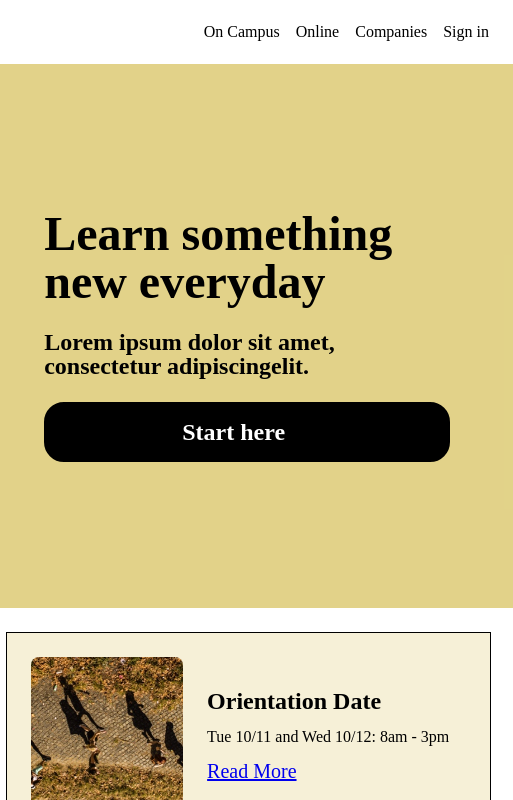
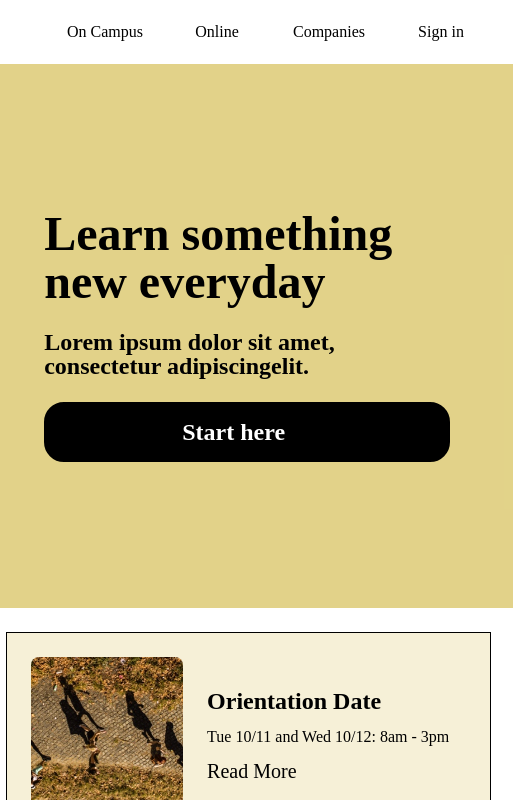
Before and after one commit to aboseman1/capstone, a plain HTML site: page index.html in a window 1280 px wide. Shown: the top 800 px of the page, 767-1280 px from the left. Drawn offline with Linux system fonts and the light colour scheme.

Commit message:
update commit

```diff
--- a/index.html
+++ b/index.html
@@ -16,10 +16,10 @@
         </div>
         <nav class="desktop">
           <ul>
-            <li>On Campus</li>
-            <li>Online</li>
-            <li>Companies</li>
-            <li>Sign in</li>
+            <li><a href="#">On Campus</a></li>
+            <li><a href="#">Online</a></li>
+            <li><a href="#">Companies</a></li>
+            <li><a href="#">Sign in</a></li>
           </ul>
         </nav>
 
--- a/resources/css/style.css
+++ b/resources/css/style.css
@@ -4,6 +4,12 @@ html {
 
 body {
 }
+
+a {
+  color: black;
+  text-decoration: none;
+}
+
 
 header {
   position: fixed;
@@ -51,16 +57,20 @@ header .content {
 
 header nav ul {
   display: flex;
-  align-items: center;
   list-style: none;
   padding-right: 1rem;
 }
 
 nav li {
-  padding-right: .5rem;
-  padding-left: .5rem;
+  padding: 1.5rem 1rem;
+  width: 5rem;
+  text-align: center;
 }
 
+nav li:hover {
+  padding: 1.5rem 1rem;
+  background-color: rgba(207,181,59,0.6);
+}
 .mobile {
   display: none;
 }
@@ -320,7 +330,7 @@ width: 35%;
 /* Third Section */
 
 .third-content {
-background-color: rgba(207,181,59,0.6);
+  background-color: rgba(207,181,59,0.2);
   width: 100%;
   height: 40rem;
 }
```
